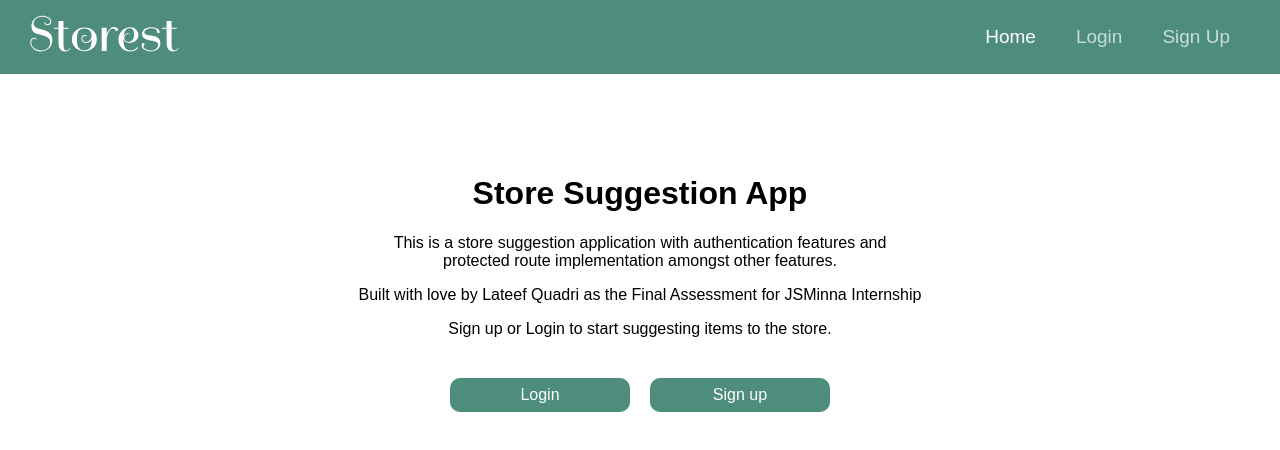
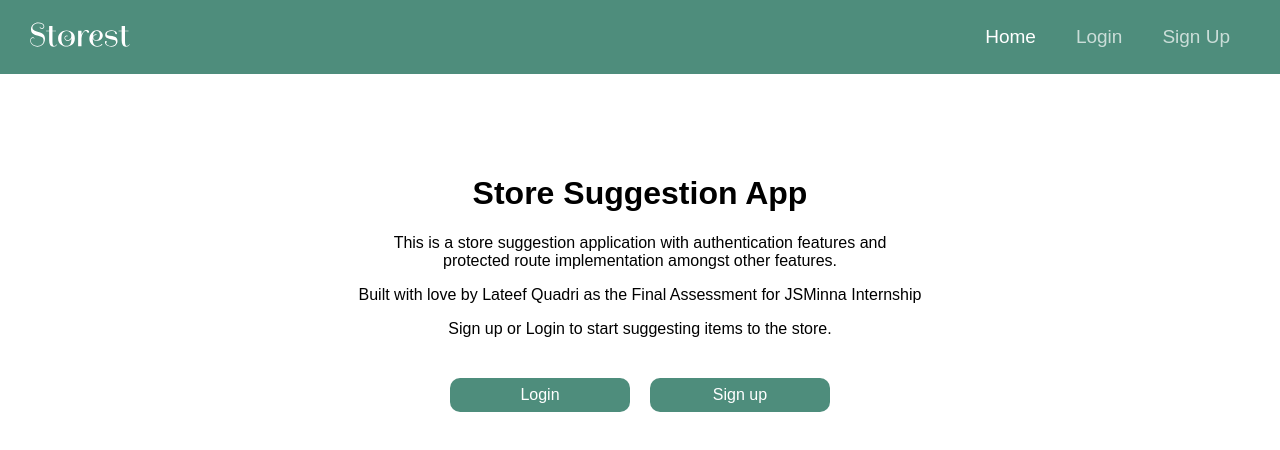
Before and after one commit to AbdQaadir/JS-Minna-Final-Assessment, a plain HTML site: page index.html in a window 1280 px wide. Drawn offline with Linux system fonts and the light colour scheme; a web font is replaced by a local one.

Commit message:
Reduced logo's size

```diff
--- a/assets/styles/style.css
+++ b/assets/styles/style.css
@@ -20,7 +20,9 @@ header {
   background: var(--supplementary);
   margin-bottom: 40px;
 }
-
+header img {
+  width: 100px;
+}
 header nav {
   display: flex;
   justify-content: space-between;
```
